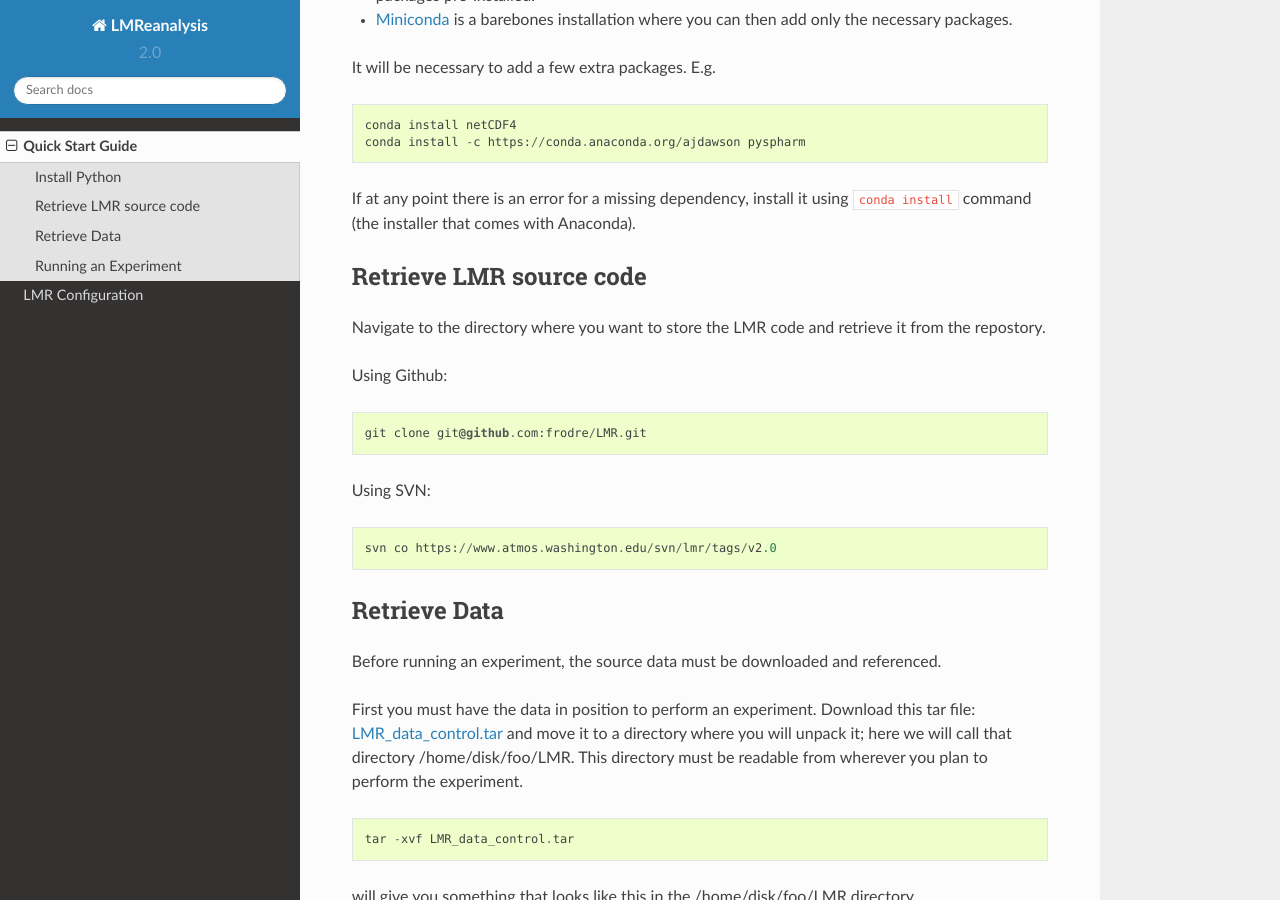
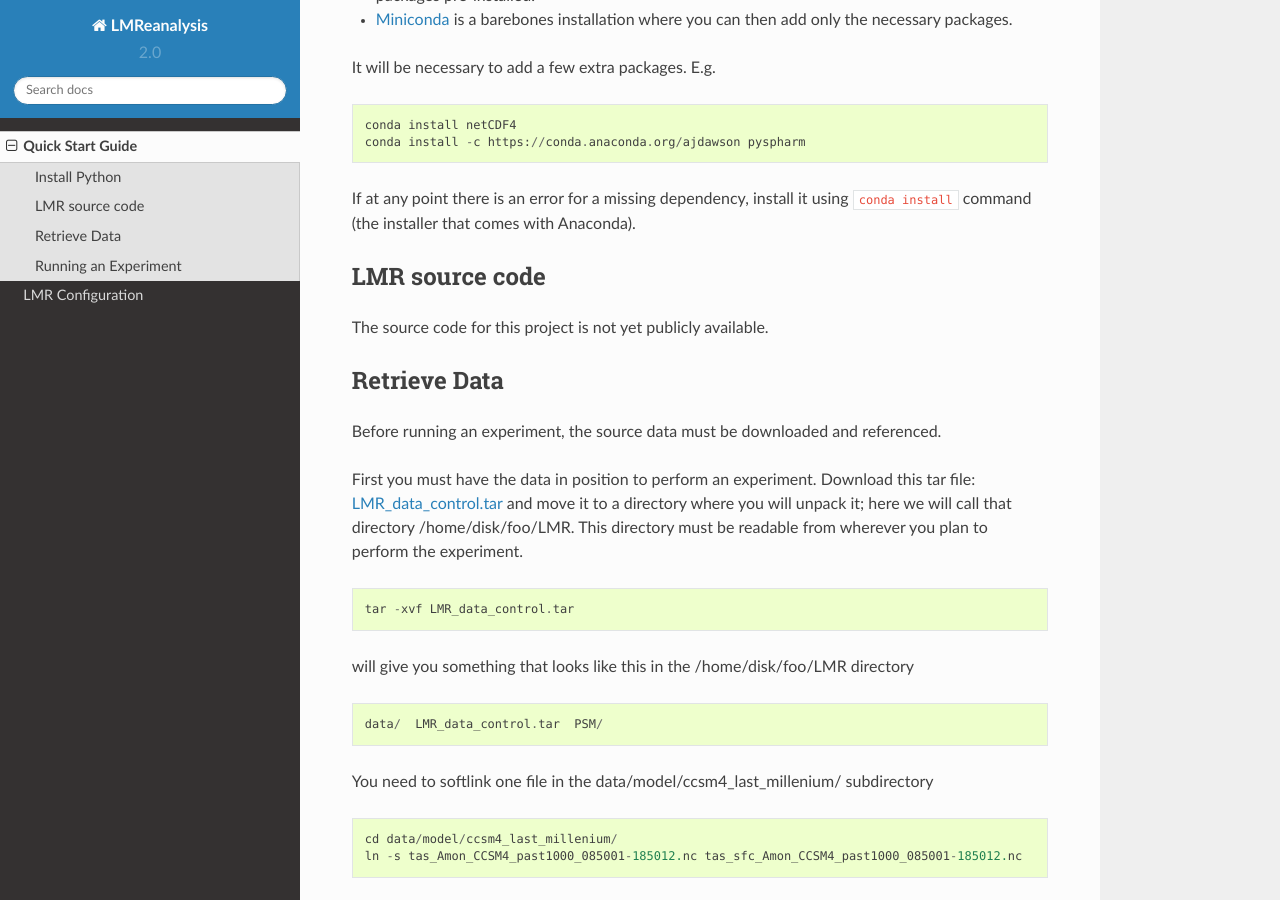
Before and after one commit to modons/LMR, a Sphinx documentation site: the page built from docs/quick.rst, in a window 1280 px wide and 900 px high, scrolled down 352 px. Built offline with Sphinx 7.4.7 and the Read the Docs theme 2.0.0, drawn with Linux system fonts in a browser that asks for light colours.

Commit message:
Updated to remove github reference from documentation.

```diff
--- a/docs/index.rst
+++ b/docs/index.rst
@@ -14,6 +14,9 @@ Version 2.0
 Originators: R. Tardif, W. A. Perkins, G. J. Hakim
              University of Washington
              September 2016
+
+.. note:: This documentation is preliminary and will likely be updated before
+ the LMR Workshop.
 
 Where to start
 --------------
--- a/docs/quick.rst
+++ b/docs/quick.rst
@@ -23,18 +23,9 @@ If at any point there is an error for a missing dependency, install it using
 ``conda install`` command (the installer that comes with Anaconda).
 
 
-Retrieve LMR source code
+LMR source code
 ------------------------
-Navigate to the directory where you want to store the LMR code and retrieve
-it from the repostory.
-
-Using Github::
-
-    git clone git@github.com:frodre/LMR.git
-
-Using SVN::
-
-    svn co https://www.atmos.washington.edu/svn/lmr/tags/v2.0
+The source code for this project is not yet publicly available.
 
 Retrieve Data
 -------------
```
